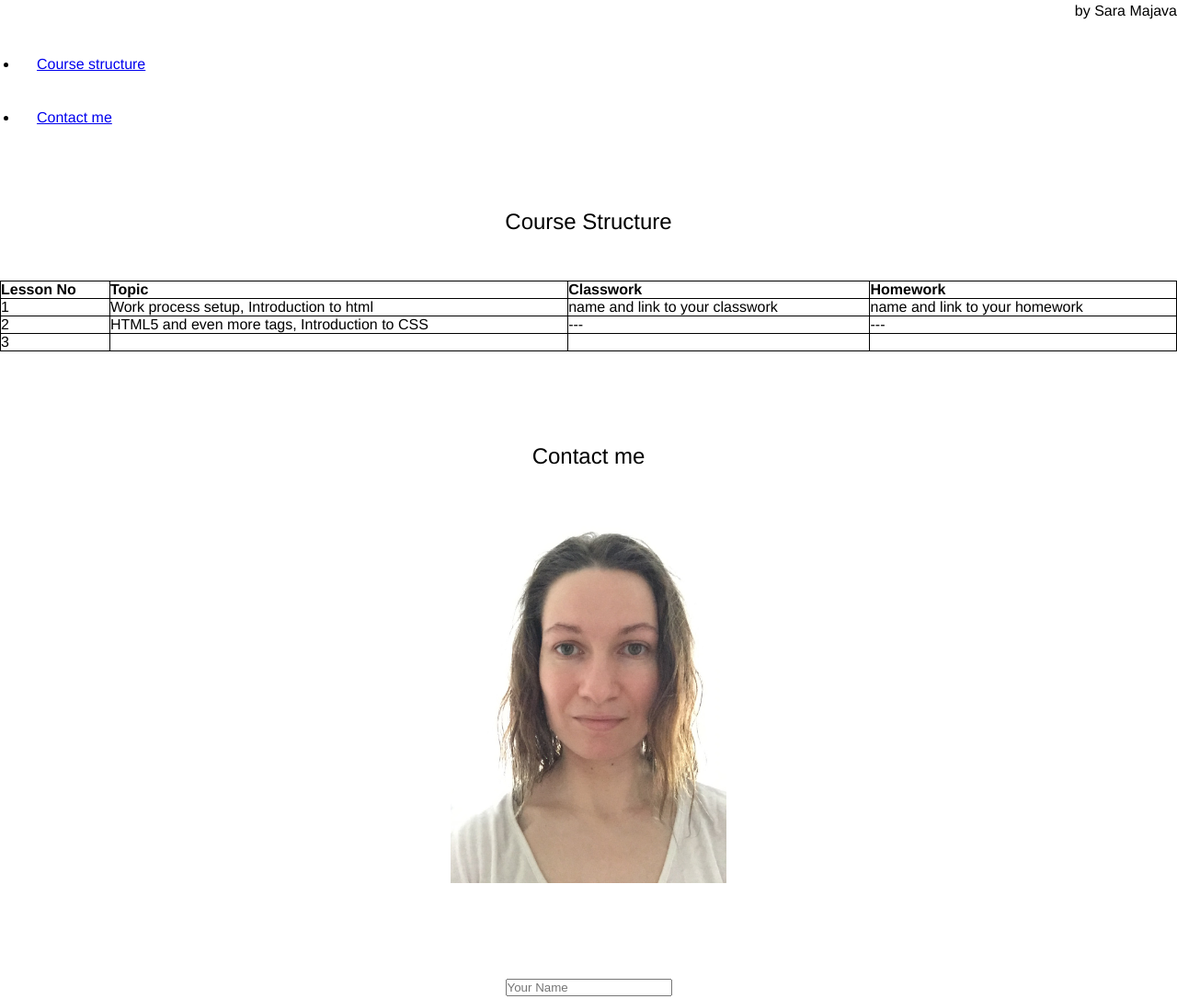
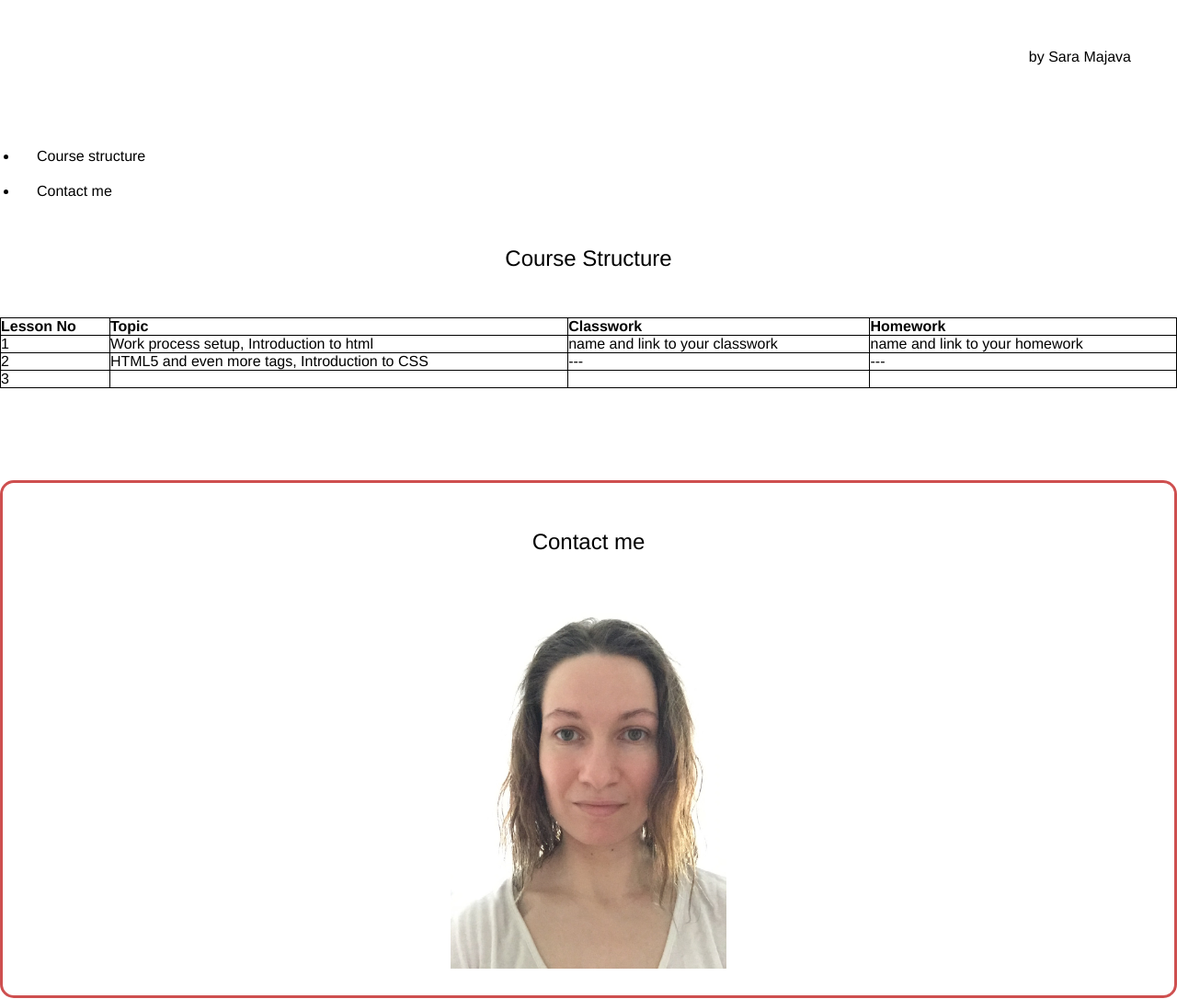
Before and after one commit to SaraM83/pinkdiary, a plain HTML site: page index.html in a window 1280 px wide. Shown: the part 180-1266 px from the top of the page at 92% size. Drawn offline with Linux system fonts and the light colour scheme.

Commit message:
links and pic styling

```diff
--- a/styles/index.css
+++ b/styles/index.css
@@ -2,7 +2,6 @@
     margin: 0;
     padding: 0;
   }
-
 .top {
     color: pink;
     font-family: Helvetica;
@@ -15,6 +14,7 @@
 .name {
     text-align: right;
     font-family: Helvetica;
+    padding: 50px;
 }
 .headings {
     text-align: center;
@@ -28,7 +28,6 @@ table {
 }
 table th, td {
     border: 1px solid black;
-
 }
 body {
     text-align: center;
@@ -36,9 +35,7 @@ body {
 .links {
     text-align: left;
     font-family: Helvetica;
-    padding: 20px;
-
-
+    padding: 20px 20px 0px 20px;
 }
 .content {
     text-align: left;
@@ -54,6 +51,24 @@ body {
     margin-bottom: 100px;
 }
 .pic {
+    margin-top: 100px;
     margin-bottom: 100px;
-    margin-top: 100px;
+    padding: 0px 25px 25px 25px;
+    border: rgb(206, 79, 79);
+    border-style: solid;
+    border-radius: 15px;
 }
+a:link {
+    color: black;
+    text-decoration: none;
+  }
+a:visited {
+    color: blue;
+  }
+a:hover {
+    color: grey;
+    text-decoration: underline;
+  }
+a:active {
+    color: red;
+  }
```
